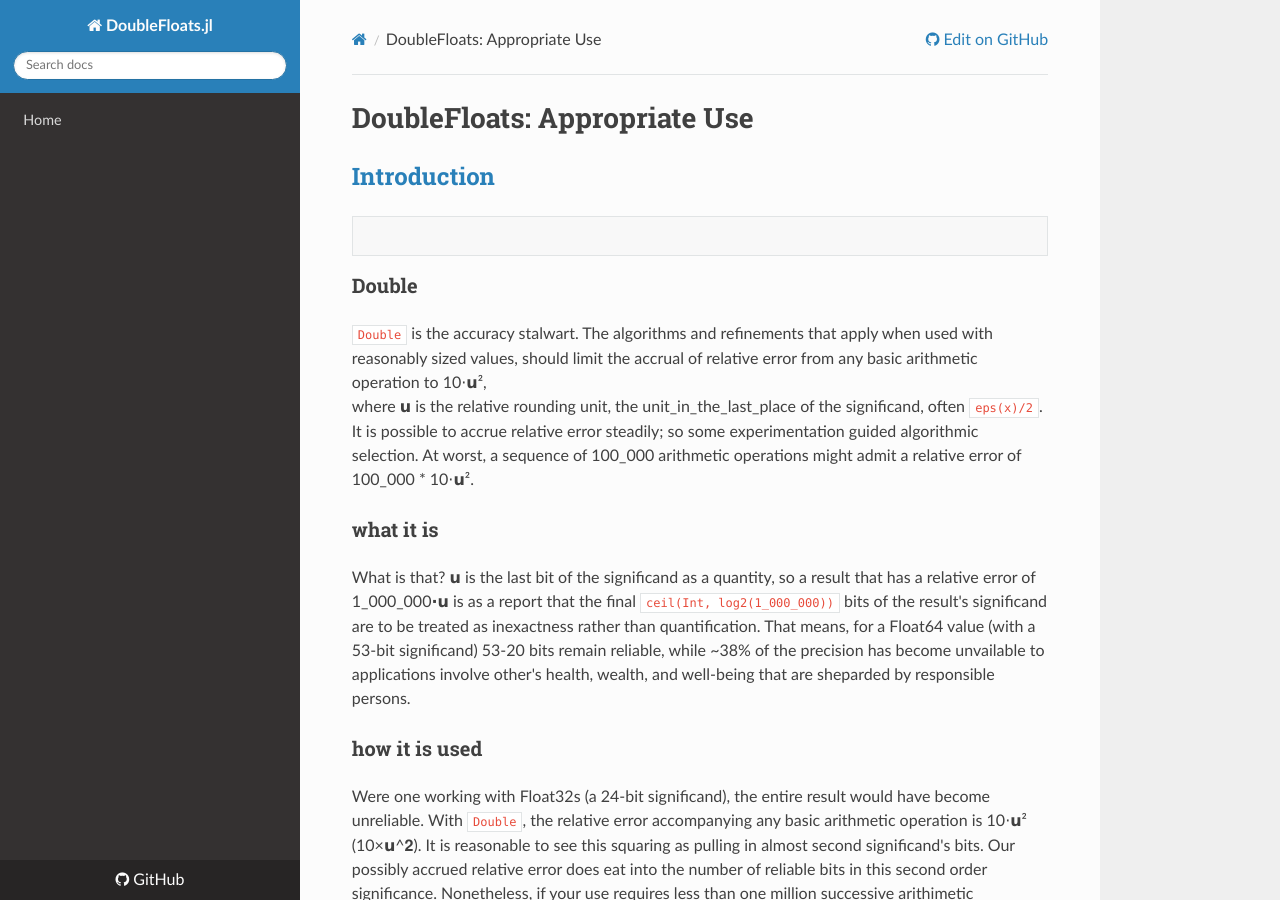
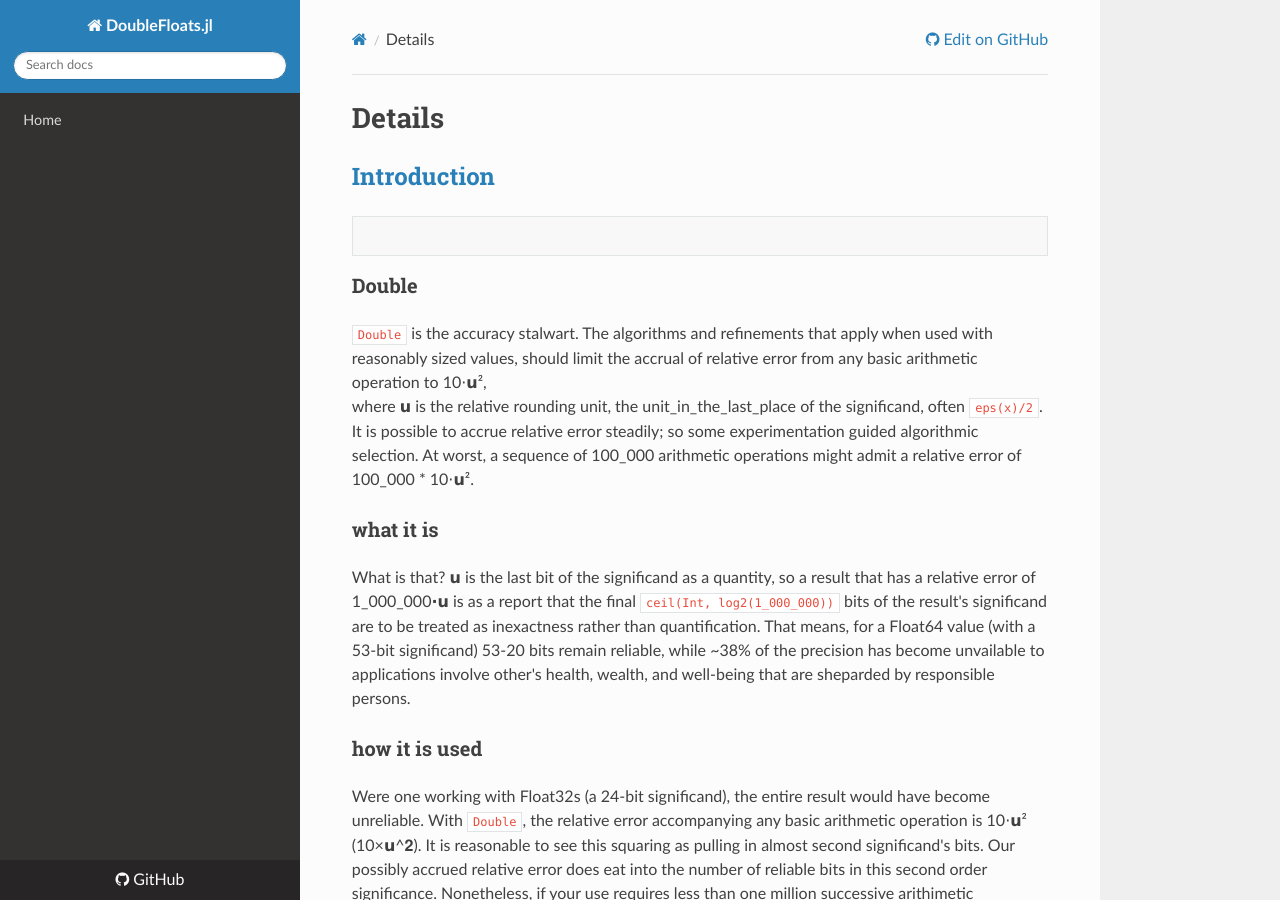
Before and after one commit to JuliaMath/DoubleFloats.jl, an MkDocs documentation site: the page built from docs/src/appropriate.md, in a window 1280 px wide and 900 px high. Built offline with MkDocs 1.6.1, drawn with Linux system fonts in a browser that asks for light colours; nearby versions of some CDN libraries; old or Windows-style settings are respelled for this version of MkDocs.

Commit message:
Update appropriate.md

```diff
--- a/docs/src/appropriate.md
+++ b/docs/src/appropriate.md
@@ -1,4 +1,4 @@
-# DoubleFloats: Appropriate Use
+# Details
 
 ## [Introduction](https://github.com/JuliaMath/DoubleFloats.jl/blob/master/docs/src/lookingahead.md)
 
```
